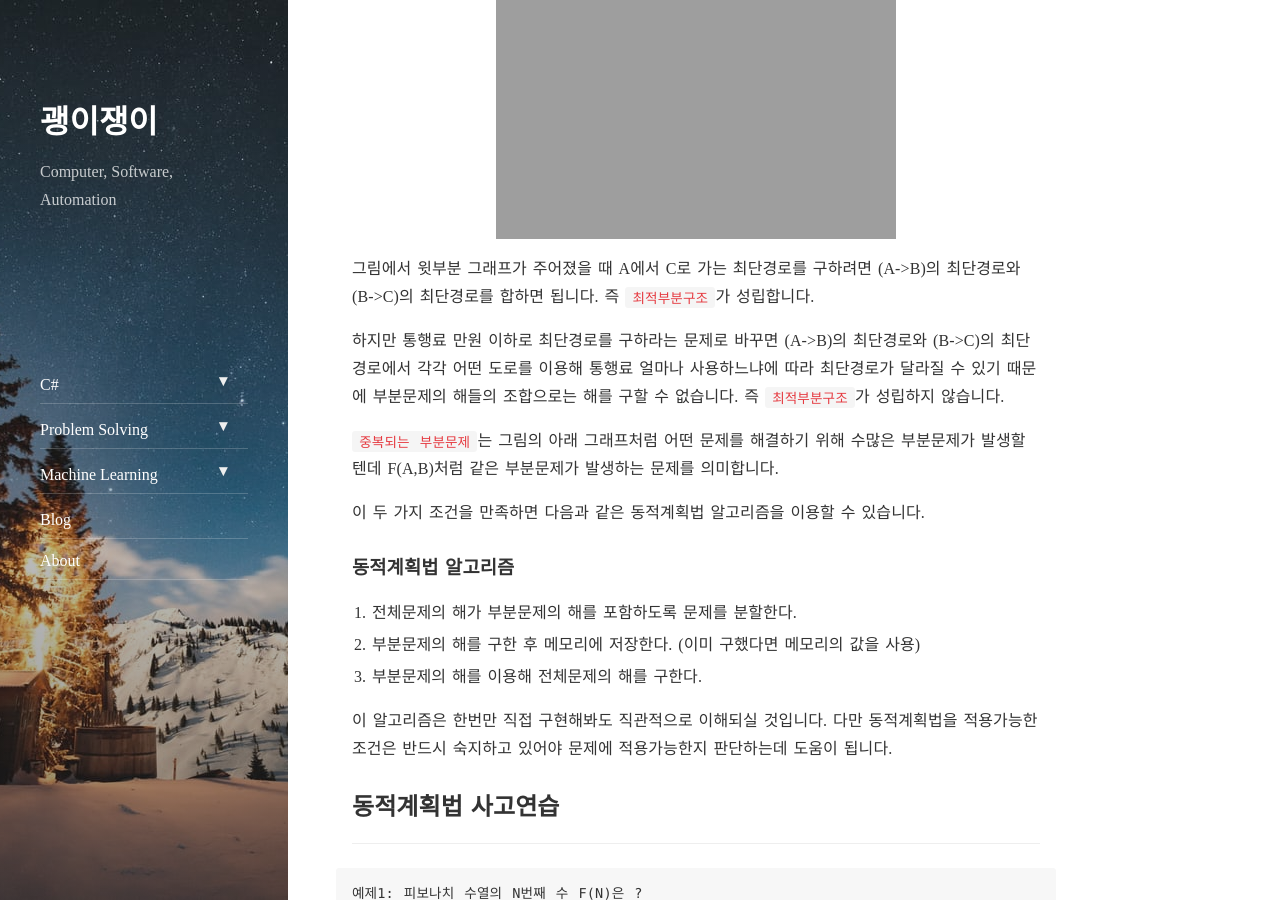
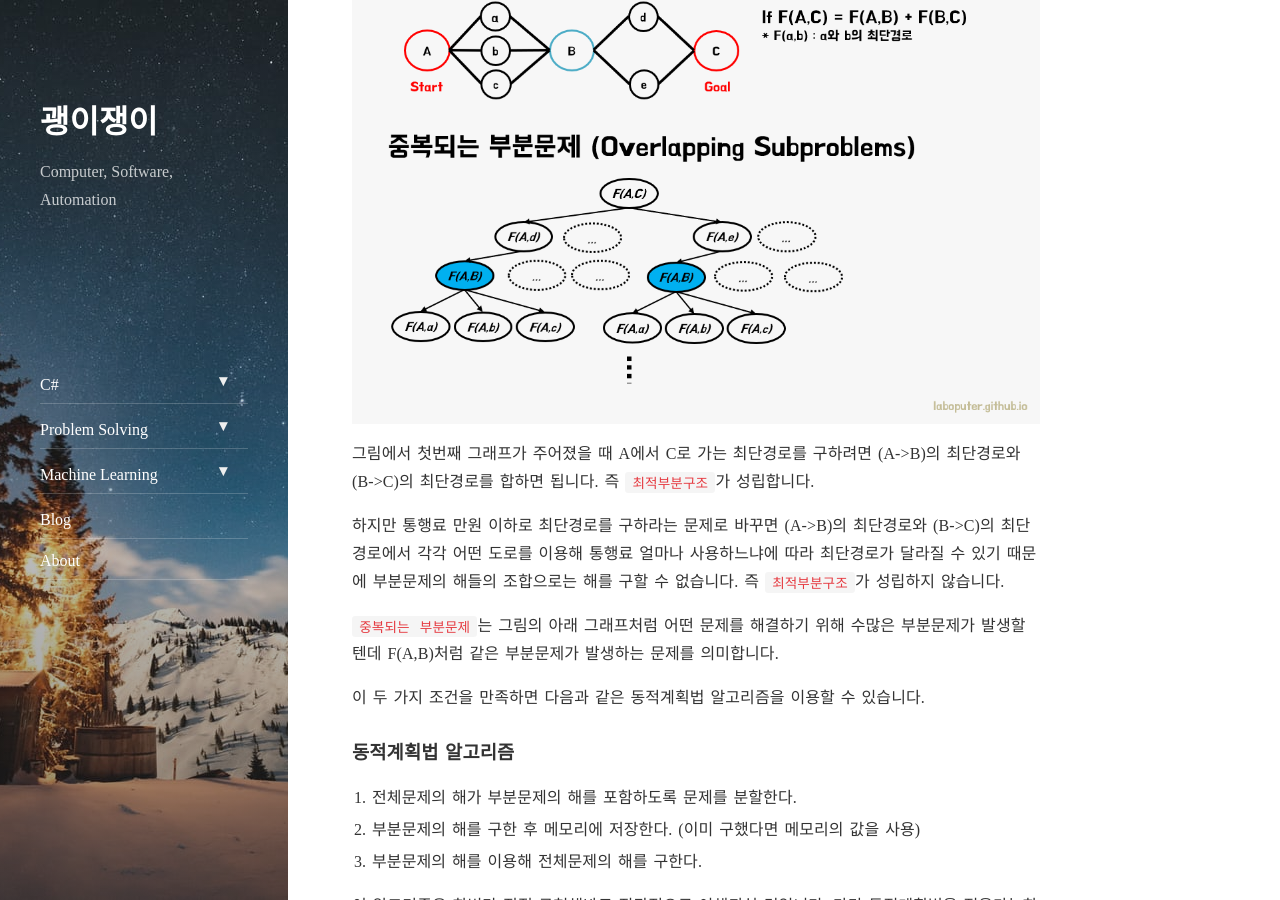
Before and after one commit to Laboputer/Laboputer.github.io, a Jekyll site: the page built from _posts/ps-algorithm/2018-02-13-dynamic-programming.md, in a window 1280 px wide and 900 px high, scrolled down 1017 px. Built offline with Jekyll 4.4.1, drawn with Linux system fonts in a browser that asks for light colours; nearby versions of some CDN libraries; comment, search, counter and statistics services are not loaded; some of the changed text lies outside the part shown.

Commit message:
Update a post

```diff
--- a/_posts/ps-algorithm/2018-02-13-dynamic-programming.md
+++ b/_posts/ps-algorithm/2018-02-13-dynamic-programming.md
@@ -25,9 +25,9 @@ tags: algorithm
 2. [중복되는 부분문제(Overlapping Subproblems)](https://en.wikipedia.org/wiki/Overlapping_subproblems)
 	- 전체문제를 해결함에 있어 똑같은 부분문제가 중복되어 발생하는 문제
 
-![](https://laboputer.github.io/assets/img/algorithm/algorithm/03_dp1.PNG)
+![](https://laboputer.github.io/assets/img/algorithm/algorithm/03_dp_1.PNG)
 
-그림에서 윗부분 그래프가 주어졌을 때 A에서 C로 가는 최단경로를 구하려면 (A->B)의 최단경로와 (B->C)의 최단경로를 합하면 됩니다. 즉 `최적부분구조`가 성립합니다.
+그림에서 첫번째 그래프가 주어졌을 때 A에서 C로 가는 최단경로를 구하려면 (A->B)의 최단경로와 (B->C)의 최단경로를 합하면 됩니다. 즉 `최적부분구조`가 성립합니다.
 
 하지만 통행료 만원 이하로 최단경로를 구하라는 문제로 바꾸면 (A->B)의 최단경로와 (B->C)의 최단경로에서 각각 어떤 도로를 이용해 통행료 얼마나 사용하느냐에 따라 최단경로가 달라질 수 있기 때문에 부분문제의 해들의 조합으로는 해를 구할 수 없습니다. 즉 `최적부분구조`가 성립하지 않습니다.
 
@@ -70,7 +71,7 @@ int F(int n)
 
 동적계획법 접근:
 
-![](https://laboputer.github.io/assets/img/algorithm/algorithm/03_dp2.PNG)
+![](https://laboputer.github.io/assets/img/algorithm/algorithm/03_dp_2.PNG)
 
 피보나치 수열의 정의에 따라 F(N) 을 구하기 위해서는 F(N-1) 와 F(N-2) 의 합으로 구할 수 있습니다. 다시 말하면 부분문제의 해만으로 전체문제의 해를 구할 수 있습니다. 즉 `최적부분구조`가 성립합니다.
 
```
Also changed, not shown: other parts of _posts/ps-algorithm/2018-02-13-dynamic-programming.md (+6 -6 lines), _posts/ps-algorithm/2018-01-09-divide-and-conquer.md (+8 -8 lines).
